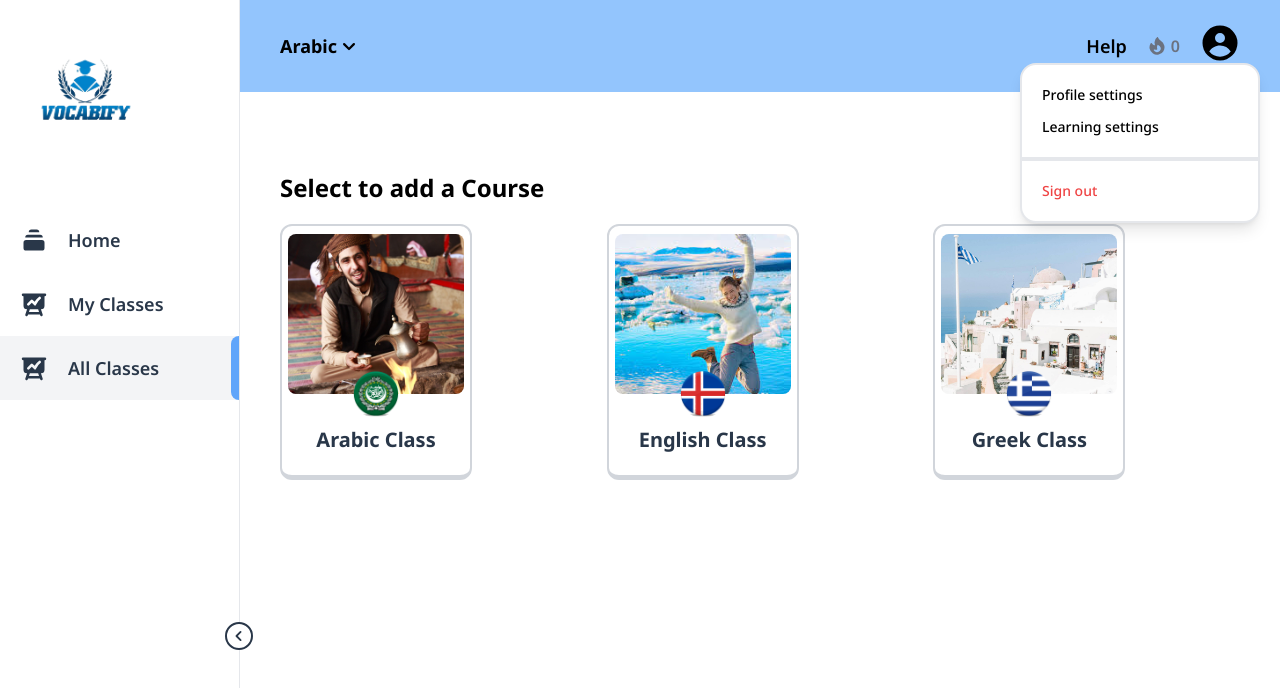
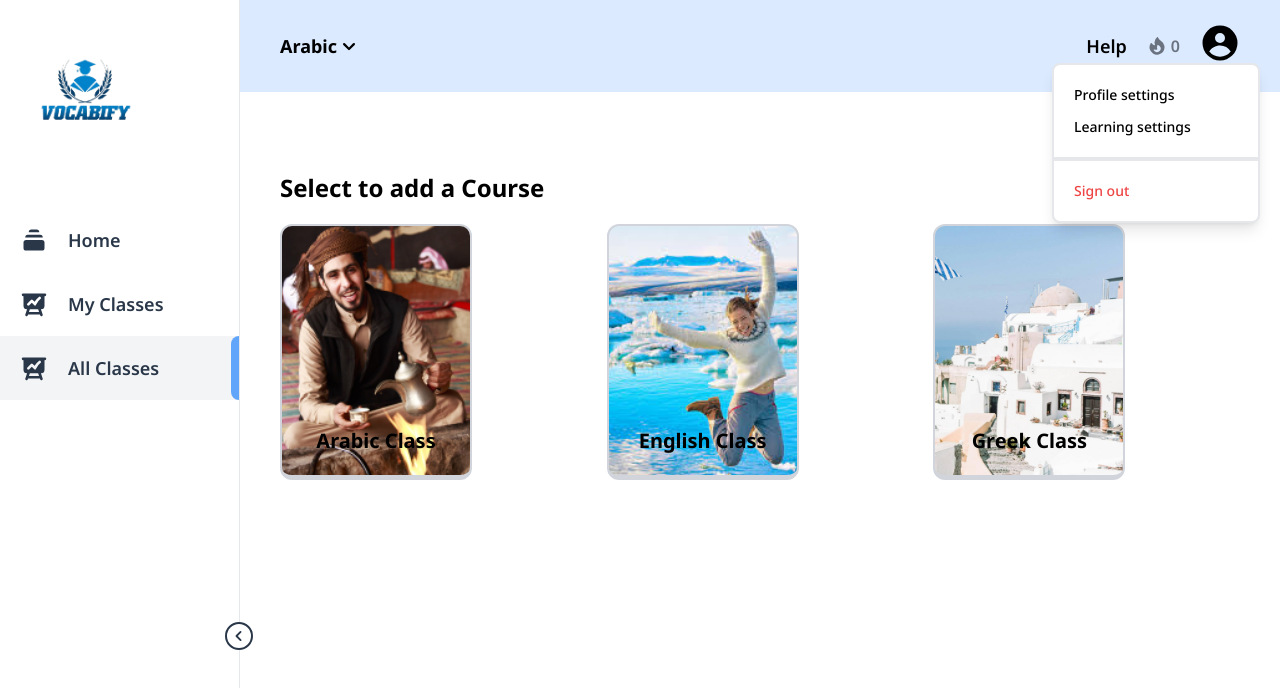
Before and after one commit to HarisShaikh97/language-learning-app, a Next.js app: page /all-classes in a window 1280 px wide. Both pictures are taken after a click on the button 1220 px from the left and 43 px from the top of the page. Shown: the top 688 px of the page. Built offline with nearby package versions, Linux system fonts and the light colour scheme.

Commit message:
theme changes(1)

```diff
--- a/components/header/Header.js
+++ b/components/header/Header.js
@@ -10,7 +10,7 @@ export default function Header() {
     const [showProfileDropDown, setShowProfileDropDown] = useState(false)
 
     return (
-        <div className="flex flex-row items-center justify-between px-5 sm:px-10 bg-blue-300">
+        <div className="flex flex-row items-center justify-between px-5 sm:px-10 bg-blue-100">
             <button
                 className="flex flex-row items-center py-8 relative"
                 onClick={() => {
@@ -50,7 +50,7 @@ export default function Header() {
                         <UserCircleIcon className="h-10 w-10 text-black hover:text-primary" />
                     </button>
                     {showProfileDropDown && (
-                        <div className="absolute top-10 -right-5 w-60 shadow-lg border-2 rounded-2xl bg-white flex flex-col items-start z-50">
+                        <div className="absolute top-10 -right-5 w-52 shadow-lg border-2 rounded-lg bg-white flex flex-col items-start z-50">
                             <div className="flex flex-col gap-3 px-5 py-5 items-start">
                                 <button className="text-sm font-medium" onClick={() => {router.push("/settings/profile")}}>Profile settings</button>
                                 <button className="text-sm font-medium">Learning settings</button>
--- a/components/language-card/LanguageCard.js
+++ b/components/language-card/LanguageCard.js
@@ -17,16 +17,13 @@ export default function LanguageCard({id, name, image, flagImage, href}) {
 
     return (
         <button
-            className={`h-64 w-48 rounded-xl border-2 ${isHovered ? "border-b-[8px]" : "border-b-[5px]"} border-gray-300 flex flex-col items-center gap-8 pt-2`}
-            style={{transition: "border-width 0.25s ease-in-out"}}
+            className={`h-64 w-48 rounded-xl border-2 ${isHovered ? "border-b-[8px]" : "border-b-[5px]"} bg-no-repeat bg-center bg-cover border-gray-300 flex items-end justify-center p-5 gap-8 pt-2`}
+            style={{transition: "border-width 0.25s ease-in-out", backgroundImage: `url('${image}')`}}
             onMouseEnter={() => {setIsHovered(true)}}
             onMouseLeave={() => {setIsHovered(false)}}
             onClick={handleSelect}
         >
-            <div className="h-40 w-44 rounded-lg bg-cover bg-no-repeat bg-center relative" style={{backgroundImage: `url('${image}')`}}>
-                <div className="h-12 w-12 rounded-full bg-cover bg-no-repeat bg-center absolute -bottom-6 left-16" style={{backgroundImage: `url('${flagImage}')`}}></div>
-            </div>
-            <p className="text-xl font-bold text-primary">{name}</p>
+            <p className="text-xl font-bold text-black">{name}</p>
         </button>
     )
 }
--- a/components/learning-reason-card/LearningReasonCard.js
+++ /dev/null
@@ -1,28 +0,0 @@
-import { useState } from "react"
-import { useRouter } from "next/navigation"
-import PropTypes from "prop-types"
-
-export default function LearningReasonCard({icon, text}) {
-
-    const router = useRouter()
-
-    const [isHovered, setIsHovered] = useState(false)
-
-    return (
-        <button
-            className={`h-20 w-[650px] rounded-xl border-2 ${isHovered ? "border-b-[8px]" : "border-b-[5px]"} border-gray-300 flex flex-row items-center gap-8 pl-5`}
-            style={{transition: "border-width 0.25s ease-in-out"}}
-            onMouseEnter={() => {setIsHovered(true)}}
-            onMouseLeave={() => {setIsHovered(false)}}
-            onClick={() => {router.push("/skill-level")}}
-        >
-            {icon}
-            <p className="text-xl font-semibold">{text}</p>
-        </button>
-    )
-}
-
-LearningReasonCard.propTypes = {
-    icon: PropTypes.node.isRequired,
-    text: PropTypes.string.isRequired
-}
--- a/components/scenario-card/ScenarioCard.js
+++ b/components/scenario-card/ScenarioCard.js
@@ -4,13 +4,12 @@ import { LockClosedIcon } from "@heroicons/react/24/solid"
 export const ScenarioCard = ({ id, name, isPremium, setSelectedScenario, setShowPopup }) => {
 	return (
 		<button
-			className={`h-32 w-44 relative rounded-xl border-b-4 border-blue-300 ${isPremium ? "bg-blue-100 hover:bg-blue-200" : "bg-gray-100 hover:bg-gray-200"} flex items-end p-3`}
+			className={`h-24 w-44 rounded-lg border-b-2 border-blue-300 ${isPremium ? "bg-blue-100 hover:bg-blue-200" : "bg-gray-100 hover:bg-sky-200"} flex p-3`}
 			onClick={() => {
 				setSelectedScenario(id)
 				setShowPopup(true)
 			}}
 		>
-			<div className="absolute top-6 right-0 bg-blue-300 h-20 w-10 rounded-s-full"></div>
 			{isPremium && <Image
 				src={"/stars.svg"}
 				alt="stars"
--- a/components/skill-level-card/SkillLevelCard.js
+++ /dev/null
@@ -1,32 +0,0 @@
-import { useState } from "react"
-import { useRouter } from "next/navigation"
-import PropTypes from "prop-types"
-
-export default function SkillLevelCard({icon, title, text}) {
-
-    const router = useRouter()
-
-    const [isHovered, setIsHovered] = useState(false)
-
-    return (
-        <div
-            className={`h-24 w-[650px] rounded-xl border-2 ${isHovered ? "border-b-[8px]" : "border-b-[5px]"} border-gray-300 flex flex-row gap-8 p-5`}
-            style={{transition: "border-width 0.25s ease-in-out"}}
-            onMouseEnter={() => {setIsHovered(true)}}
-            onMouseLeave={() => {setIsHovered(false)}}
-            onClick={() => {router.push("/signup")}}
-        >
-            {icon}
-            <div className="flex flex-col">
-                <p className="text-xl font-bold">{title}</p>
-                <p>{text}</p>
-            </div>
-        </div>
-    )
-}
-
-SkillLevelCard.propTypes = {
-    icon: PropTypes.node.isRequired,
-    title: PropTypes.string.isRequired,
-    text: PropTypes.string.isRequired
-}
```
